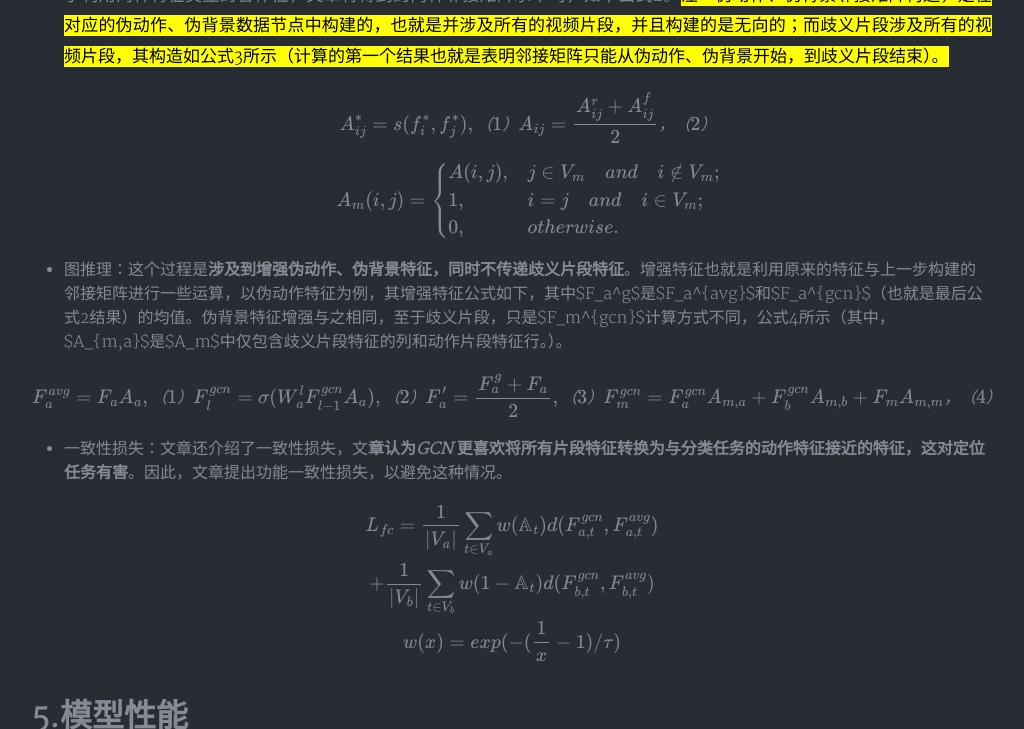
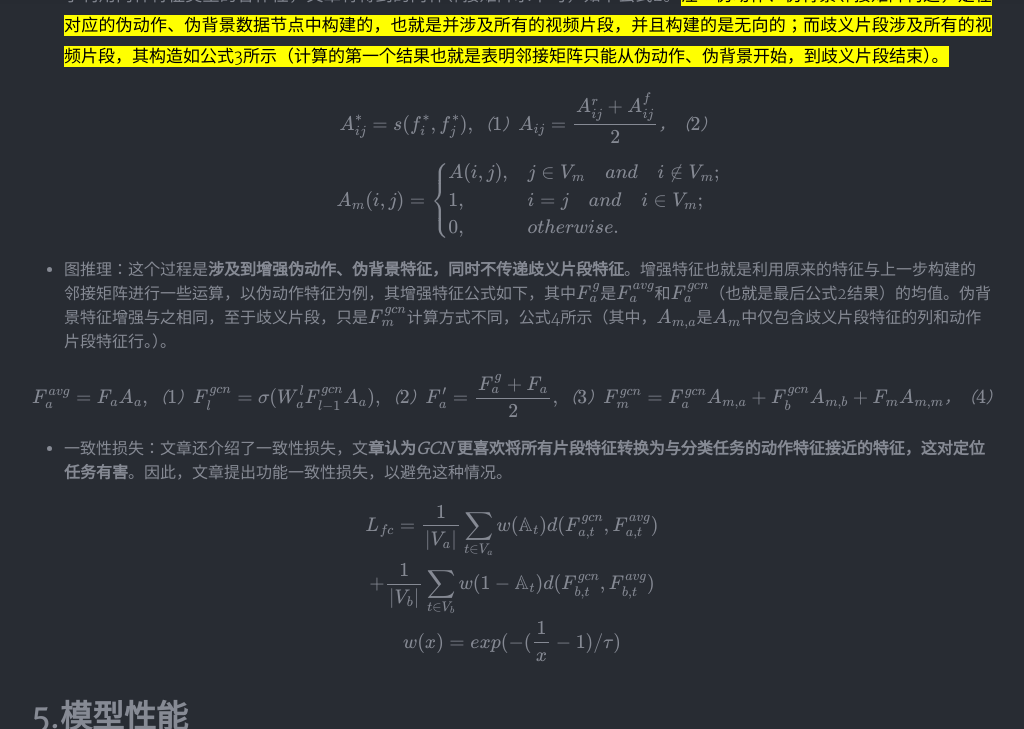
Before and after one commit to sunsun9/sunsun9.github.io, a Jekyll site: the page built from _posts/paper/2025-02-17-DDG-Net Discriminability-Driven Graph Network for Weakly-supervised Temporal Action Localization ICCV2023.md, in a window 1280 px wide and 900 px high, scrolled down 2152 px, cut to the strip 0-729 px from the top of the window. Shown: the whole strip, without its empty margins (128-1152 px from the left). Built offline with Jekyll 4.4.1, drawn with Linux system fonts in a browser that asks for light colours; nearby versions of some CDN libraries; formulas are drawn with MathJax 3; comment, search, counter and statistics services are not loaded; a style sheet for code colours, icons or effects is not loaded.

Commit message:
2025-02-17

```diff
--- a/_posts/paper/2025-02-17-DDG-Net Discriminability-Driven Graph Network for Weakly-supervised Temporal Action Localization ICCV2023.md
+++ b/_posts/paper/2025-02-17-DDG-Net Discriminability-Driven Graph Network for Weakly-supervised Temporal Action Localization ICCV2023.md
@@ -54,7 +54,7 @@ tags: 论文阅读
   0, & otherwise.
   \end{array}\right.
   $$
-* 图推理：这个过程是**涉及到增强伪动作、伪背景特征，同时不传递歧义片段特征**。增强特征也就是利用原来的特征与上一步构建的邻接矩阵进行一些运算，以伪动作特征为例，其增强特征公式如下，其中$F_a^g$是$F_a^{avg}$和$F_a^{gcn}$（也就是最后公式2结果）的均值。伪背景特征增强与之相同，至于歧义片段，只是$F_m^{gcn}$计算方式不同，公式4所示（其中，$A_{m,a}$是$A_m$中仅包含歧义片段特征的列和动作片段特征行。）。
+* 图推理：这个过程是**涉及到增强伪动作、伪背景特征，同时不传递歧义片段特征**。增强特征也就是利用原来的特征与上一步构建的邻接矩阵进行一些运算，以伪动作特征为例，其增强特征公式如下，其中$$F_a^g$$是$$F_a^{avg}$$和$$F_a^{gcn}$$（也就是最后公式2结果）的均值。伪背景特征增强与之相同，至于歧义片段，只是$$F_m^{gcn}$$计算方式不同，公式4所示（其中，$$A_{m,a}$$是$$A_m$$中仅包含歧义片段特征的列和动作片段特征行。）。
 
 $$
 F_a^{avg}=F_aA_a, （1）\\
```
